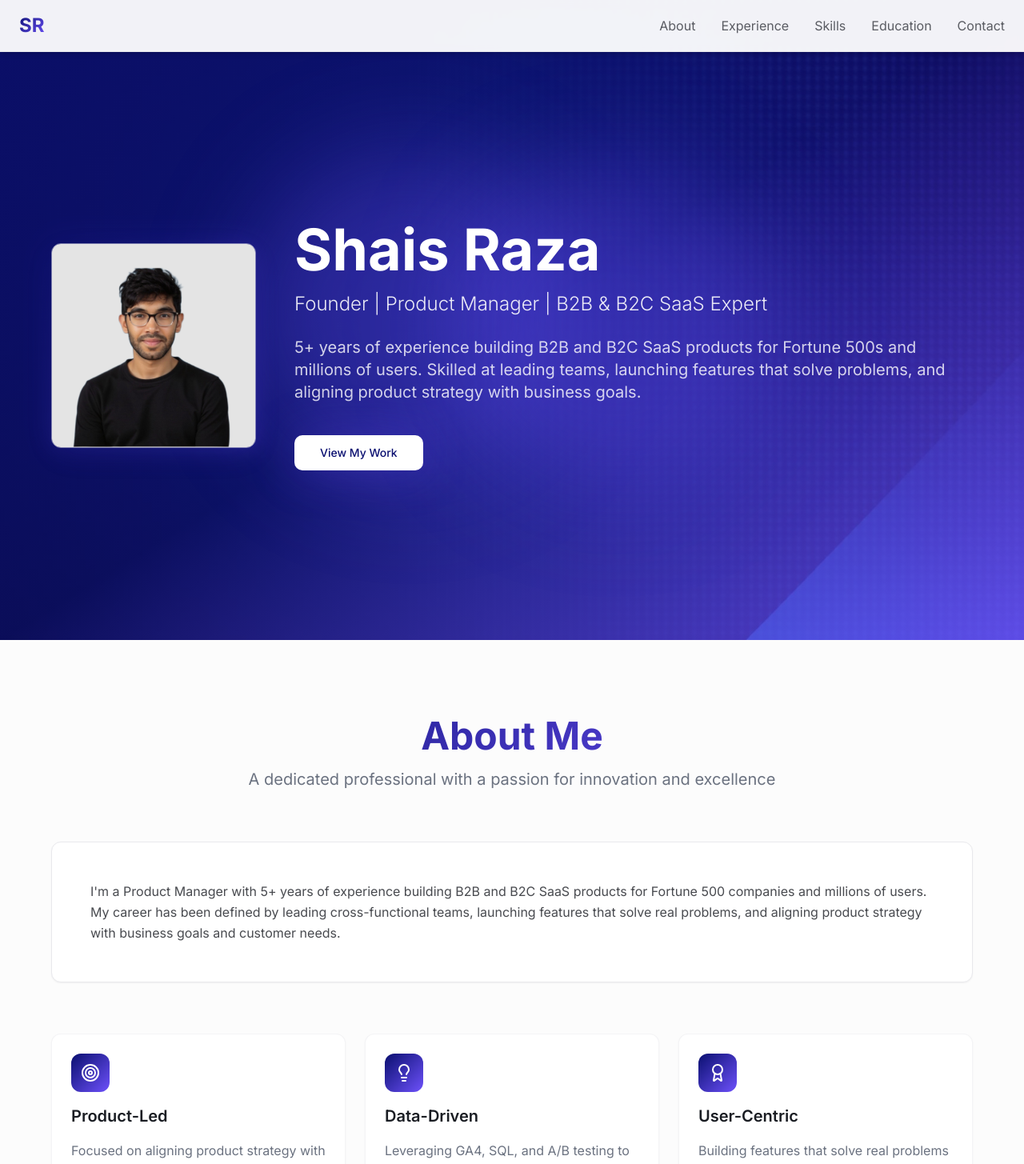
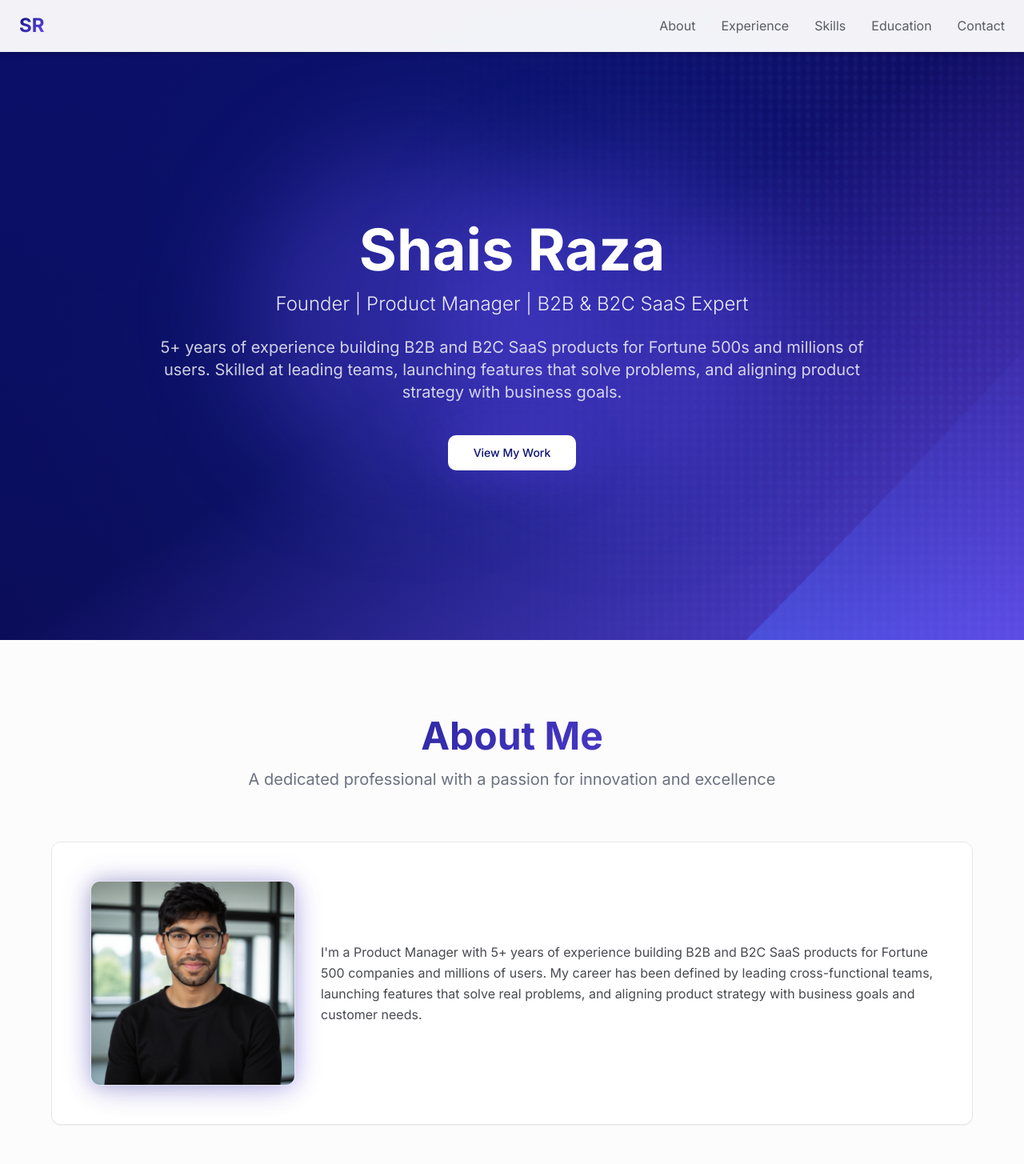
Before and after one commit to shaisraza/Portoflio, a React (Vite) app: page / in a window 1280 px wide. Shown: the top 1455 px of the page at 80% size. Built offline with nearby package versions, Linux system fonts and the light colour scheme; the HTML template or start-up script is replaced by a standard one.

Commit message:
Refactor: Move profile pic to About

```diff
--- a/src/components/About.tsx
+++ b/src/components/About.tsx
@@ -1,5 +1,6 @@
 import { Card } from "@/components/ui/card";
 import { Award, Target, Lightbulb } from "lucide-react";
+import profilePic from "@/assets/profile-pic-new.jpeg";
 
 const About = () => {
   const values = [
@@ -34,8 +35,23 @@ const About = () => {
             </p>
           </div>
 
-          {/* Bio */}
+          {/* Bio with Profile Picture */}
           <Card className="p-8 md:p-12 shadow-elegant animate-fade-in">
+            <div className="flex flex-col md:flex-row items-center gap-8">
+              {/* Profile Picture */}
+              <div className="flex-shrink-0">
+                <div className="relative w-48 h-48 md:w-64 md:h-64 rounded-lg">
+                  <div className="absolute inset-0 rounded-lg bg-gradient-primary blur-md opacity-30 animate-glow-pulse" />
+                  <img
+                    src={profilePic}
+                    alt="Shais Raza"
+                    className="relative w-full h-full rounded-lg object-cover border border-border/50 shadow-elegant hover:shadow-glow transition-all duration-300"
+                  />
+                </div>
+              </div>
+
+              {/* Bio Text */}
+              <div className="flex-1">
                 <div className="prose prose-lg max-w-none">
                   <p className="text-foreground/80 leading-relaxed">
                     I'm a Product Manager with 5+ years of experience building B2B and B2C SaaS products
@@ -43,6 +59,8 @@ const About = () => {
                     cross-functional teams, launching features that solve real problems, and aligning product
                     strategy with business goals and customer needs.
                   </p>
+                </div>
+              </div>
             </div>
           </Card>
 
--- a/src/components/Hero.tsx
+++ b/src/components/Hero.tsx
@@ -1,7 +1,6 @@
 import { ArrowDown } from "lucide-react";
 import { Button } from "@/components/ui/button";
 import heroImage from "@/assets/hero-bg.jpg";
-import profilePic from "@/assets/profile-pic.png";
 
 const Hero = () => {
   const scrollToSection = (id: string) => {
@@ -32,22 +31,7 @@ const Hero = () => {
 
       {/* Content */}
       <div className="container mx-auto px-6 relative z-10 pt-16">
-        <div className="max-w-6xl mx-auto animate-fade-in">
-          <div className="flex flex-col md:flex-row items-center gap-8 md:gap-12">
-            {/* Profile Picture */}
-            <div className="flex-shrink-0">
-              <div className="relative w-48 h-48 md:w-64 md:h-64 rounded-lg">
-                <div className="absolute inset-0 rounded-lg bg-gradient-primary blur-md opacity-30 animate-glow-pulse" />
-                <img
-                  src={profilePic}
-                  alt="Shais Raza"
-                  className="relative w-full h-full rounded-lg object-cover border border-border/50 shadow-elegant hover:shadow-glow transition-all duration-300"
-                />
-              </div>
-            </div>
-
-            {/* Content */}
-            <div className="flex-1 text-center md:text-left space-y-6">
+        <div className="max-w-6xl mx-auto animate-fade-in text-center space-y-6">
           <div className="space-y-4">
             <h1 className="text-5xl md:text-7xl font-bold text-primary-foreground leading-tight">
               Shais Raza
@@ -57,12 +41,12 @@ const Hero = () => {
             </p>
           </div>
 
-              <p className="text-lg md:text-xl text-primary-foreground/80 leading-relaxed">
+          <p className="text-lg md:text-xl text-primary-foreground/80 leading-relaxed max-w-4xl mx-auto">
             5+ years of experience building B2B and B2C SaaS products for Fortune 500s and millions of users.
             Skilled at leading teams, launching features that solve problems, and aligning product strategy with business goals.
           </p>
 
-              <div className="flex justify-center md:justify-start pt-4">
+          <div className="flex justify-center pt-4">
             <Button
               size="lg"
               onClick={() => scrollToSection("experience")}
@@ -73,8 +57,6 @@ const Hero = () => {
           </div>
         </div>
       </div>
-        </div>
-      </div>
     </section>
   );
 };
```
Also changed, not shown: src/assets/profile-pic-new.jpeg (added). Lines whose indentation alone changed are shown as unchanged.
